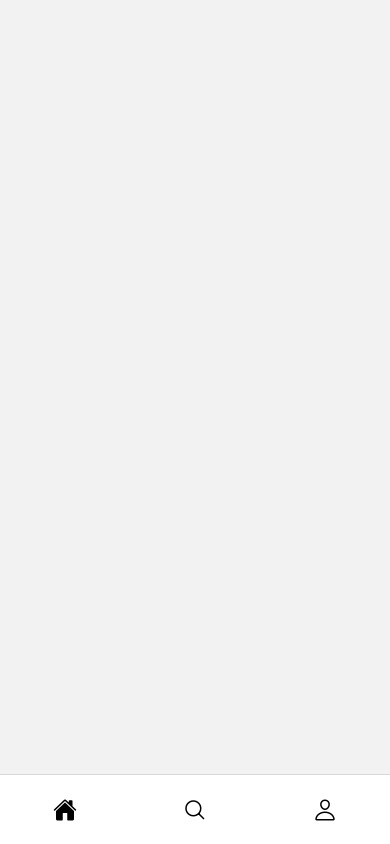
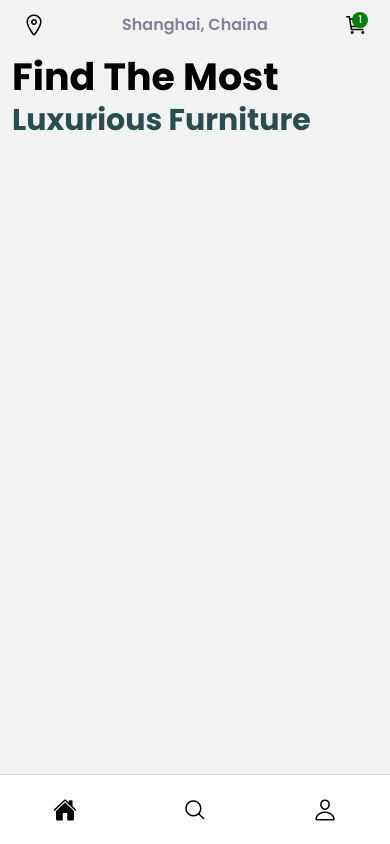
Before and after one commit to Alausa-AbdulAzeez/nativeEcommerce, a React Native app: screen /Home in a window 390 px wide. Built offline with nearby package versions, Linux system fonts and the light colour scheme.

Commit message:
completed topbar and homepage title

```diff
--- /dev/null
+++ b/components/home/Welcome.jsx
@@ -0,0 +1,33 @@
+import { View, Text } from 'react-native'
+import React from 'react'
+import { styles } from './welcome.styles'
+import { COLORS, SIZES } from '../../constants/theme'
+
+const Welcome = () => {
+  return (
+    <View style={styles.container}>
+      <Text
+        style={styles.welcomeText(
+          COLORS.black,
+          SIZES.xSmall,
+          SIZES.xxLarge - 6,
+          50
+        )}
+      >
+        Find The Most
+      </Text>
+      <Text
+        style={styles.welcomeText(
+          COLORS.primary,
+          0,
+          SIZES.xxLarge - 14,
+          'auto'
+        )}
+      >
+        Luxurious Furniture
+      </Text>
+    </View>
+  )
+}
+
+export default Welcome
--- /dev/null
+++ b/components/home/welcome.styles.js
@@ -0,0 +1,17 @@
+import { StyleSheet } from 'react-native'
+import { SIZES } from '../../constants/theme'
+
+export const styles = StyleSheet.create({
+  container: {
+    width: '100%',
+  },
+
+  welcomeText: (color, marginTop, fontSize, height) => ({
+    fontFamily: 'bold',
+    fontSize: fontSize,
+    marginHorizontal: 12,
+    color: color,
+    marginTop: marginTop,
+    height: height,
+  }),
+})
--- /dev/null
+++ b/components/index.js
@@ -0,0 +1,3 @@
+import Welcome from './home/Welcome'
+
+export { Welcome }
--- a/screens/Home.jsx
+++ b/screens/Home.jsx
@@ -1,16 +1,32 @@
-import { Text, View } from "react-native";
-import React from "react";
-import { SafeAreaView } from "react-native-safe-area-context";
-import { styles } from "./home.styles";
+import { ScrollView, Text, TouchableOpacity, View } from 'react-native'
+import React from 'react'
+import { SafeAreaView } from 'react-native-safe-area-context'
+import { styles } from './home.styles'
+import { Ionicons } from '@expo/vector-icons'
+import { Welcome } from '../components/index'
 
 const Home = () => {
   return (
     <SafeAreaView>
       <View style={styles.appBarWrapper}>
-        <View></View>
+        <View style={styles.appBar}>
+          <Ionicons name='location-outline' size={24} />
+          <Text style={styles.locationText}>Shanghai, Chaina</Text>
+          <View style={styles.cartWrapper}>
+            <TouchableOpacity>
+              <Ionicons name='cart-outline' size={24} />
+            </TouchableOpacity>
+            <View style={styles.cartCount}>
+              <Text style={styles.cartNumber}>1</Text>
+            </View>
+          </View>
+        </View>
       </View>
+      <ScrollView>
+        <Welcome />
+      </ScrollView>
     </SafeAreaView>
-  );
-};
+  )
+}
 
-export default Home;
+export default Home
--- a/screens/home.styles.js
+++ b/screens/home.styles.js
@@ -1,13 +1,43 @@
-import { Dimensions, StyleSheet } from "react-native";
-import { COLORS, SHADOWS, SIZES } from "../constants/theme";
+import { Dimensions, StyleSheet } from 'react-native'
+import { COLORS, SHADOWS, SIZES } from '../constants/theme'
 
 export const styles = StyleSheet.create({
   homeColor: {
-    backgroundColor: "red",
+    backgroundColor: 'red',
     height: SIZES.height,
   },
   appBarWrapper: {
     marginHorizontal: 22,
     marginTop: SIZES.small,
   },
-});
+  appBar: {
+    flexDirection: 'row',
+    justifyContent: 'space-between',
+  },
+  locationText: {
+    fontFamily: 'semiBold',
+    fontSize: SIZES.medium,
+    color: COLORS.gray,
+  },
+  cartWrapper: {
+    position: 'relative',
+  },
+  cartCount: {
+    position: 'absolute',
+    width: 16,
+    height: 16,
+    right: 0,
+    backgroundColor: 'green',
+    display: 'flex',
+    borderRadius: 8,
+    alignItems: 'center',
+    justifyContent: 'center',
+    zIndex: 999,
+  },
+  cartNumber: {
+    fontFamily: 'regular',
+    fontWeight: '600',
+    fontSize: 10,
+    color: COLORS.lightWhite,
+  },
+})
```
Also changed, not shown: screens/Cart.jsx (added, +12 -0 lines).
